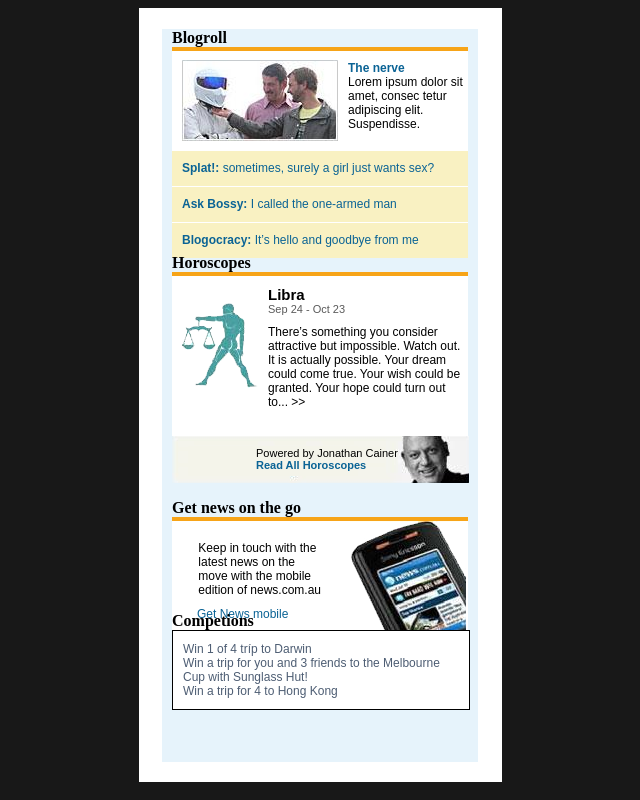
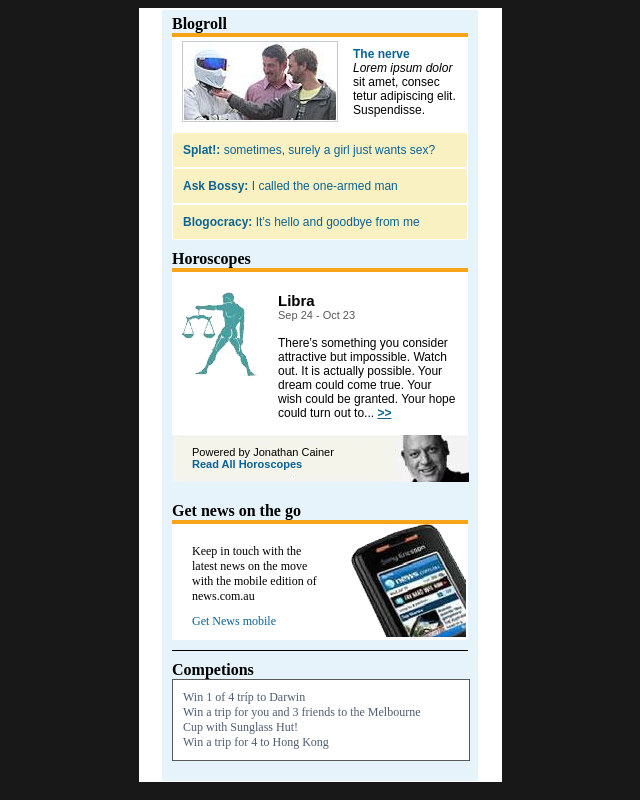
Before and after one commit to quocnva-09/quocnva-09.github.io, a website: page ex2/index.html in a window 1280 px wide. Shown: the whole page, without its empty margins (320-960 px from the left). Drawn offline with Linux system fonts and the light colour scheme.

Commit message:
fix baitap 2 ngay 2 tuan 1

```diff
--- a/ex2/assets/css/style.css
+++ b/ex2/assets/css/style.css
@@ -22,6 +22,13 @@ main{
 .mt-0{
   margin-top: 0;
 }
+.mt-5{
+  margin-top: 5px;
+}
+
+.mt-10{
+  margin-top: 10px;
+}
 /* End general css for all element in main-content */
 
 /* Wraping for main-content css */
@@ -30,14 +37,22 @@ main{
   flex-direction: column;
   align-items: center;
   width: 316px;
-  height: 733px;
+  min-height: 733px;
   background-color: #e6f3fb;
+}
+
+.hr-line{
+  width: auto;
+  border: none;
+  border-top: 1px solid #000;
+  margin: 10px 10px;
+  align-self: stretch;
 }
 
 /* Wraping for blog-content css */
 .blog-content{
   width: 296px;
-  height: 225px;
+  height: auto;
 }
 
 .blog-content h4{
@@ -49,7 +64,7 @@ main{
 
 .blog-detail{
   width: 296px;
-  height: 207px;
+  height: auto;
   background-color: #fff;
   border: none;
   border-top: 4px solid #f7a418;
@@ -62,7 +77,7 @@ main{
   display: flex;
   flex-direction: row;
   width: 100%;
-  height: 100px;
+  height: auto;
 }
 
 .blog-detail__pic{
@@ -73,69 +88,78 @@ main{
 
 .blog-detail__pic img{
   width: 156px;
-  height: 81px;
+  height: auto;
   margin: 0 10px;
 }
 
 .blog-detail__info{
-  margin: 10px 0;
+  margin: 10px 5px;
 }
 
-.blog-detail__info h4{
+.blog-detail__info a{
   color: #0a6395;
   font-size: 12px;
   font-family: Arial, Helvetica, sans-serif;
+  text-decoration: none;
+  font-weight: bold;
 }
 .blog-detail__info p{
   margin: 0;
 }
+
+.blog-detail__info span{
+  font-style: italic;
+}
+
 /* end wrapping for blog-detail__content-text */
 
 /* Wrapping for blog-detail__content-text */
 .blog-detail__text{
-  display: flex;
-  flex-direction: column;
-  justify-content: space-evenly;
-  background-color: #f9f1c2;
-  height: 107px;
+  height: auto;
   width: 100%;
 }
 
-.blog-detail__text hr{
-  border: none;
-  border-top: 1px solid #fff;
+.blog-detail__links{
+  height: auto;
   width: 100%;
-  margin: 0;
+  margin-top: 5px;
 }
 
-.blog-detail__text p{
+.blog-detail__links a{
   color: #0a6395;
-  margin: 0 10px;
+  margin: 0;
+  background-color: #f9f1c2;
+  border: 1px solid #fff;
+  padding: 10px;
+  text-decoration: none;
+  display: block;
 }
 
-.blog-detail__text span{
+.blog-detail__links span{
   font-weight: bold;
 }
-/* end wrapping for blog-detail-text */
+/* end wrapping for blog-detail-links */
 
 /* Wrapping css horoscopes */
 .blog-detail__content--horoscopes{
-  height: 140px;
+  height: auto;
 }
 
 .blog-detail__pic--horoscopes{
   display: flex;
-  align-items: center;
-  height: 140px;
+  align-items: flex-start;
+  height: auto;
+  margin-top: 20px;
 }
 
 .blog-detail__pic--horoscopes img{
   width: 76px;
-  height: 85px;
+  height: auto;
 }
 
 .blog-detail__info--horoscopes{
-  height: 140px;
+  height: auto;
+  margin: 20px 10px 0;
 }
 
 .blog-detail__info--horoscopes h4{
@@ -154,74 +178,83 @@ main{
 }
 
 .blog-detail__info--horoscopes p{
-  margin: 10px 0 0;
+  margin: 15px 0;
+}
+
+.blog-detail__info--horoscopes a{
+  color: #0a6395;
+  text-decoration: underline;
 }
 
 .blog-detail__footer-img{
   padding: 0;
   width: 297px;
-  height: 47px;
+  height: auto;
   display: flex;
   justify-content: center;
   margin: 0;
   margin-top: auto;
+  position: relative;
 }
 
 .blog-detail__footer-img img{
+  display: block;
   padding: 0;
   width: 297px;
-  height: 47px;
+  height: auto;
 }
 
 .blog-detail__footer-text {
   position: absolute;
-  left: 45%;
-  width: 142px;
+  left: 20px;
   font-size: 11px;
 }
 
-.blog-detail__footer-text span{
+.blog-detail__footer-text a{
   font-weight: bold;
+  text-decoration: none;
   color: #0a6395;
+  pointer-events: auto;
+  display: block;
 }
 /*End of wrapping css horoscopes */
 
 /* Wrapping for blog-detail--news */
 .blog-content--news{
   margin-top:20px;
-  height: 113px;
+  height: auto;
 }
 
 .blog-detail--news{
   display: flex;
   flex-direction: row;
-  height: 113px;
+  height: auto;
 }
 
 .blog-detail__content--news{
-  width: 119px;
   display:flex;
   flex-direction: column;
-  align-items: center;
-  width:60%;
+  align-items: flex-start;
+  width: 60%;
+  font-family: 'Times New Roman', Times, serif;
 }
 
 .blog-detail__content--news p{
-  margin-top:20px;
+  margin: 20px 20px 10px;
   width: 125px;
-  height: 54px;
+  height: auto;
 }
 
 .blog-detail__content--news a{
   color: #0a6395;
   text-decoration: none;
   align-self: flex-start;
-  margin-left: 25px;
+  margin-left: 20px;
 }
 
 .blog-detail__img{
   width: 116px;
-  height: 113px;
+  height: auto;
   align-self: center;
   margin: 0;
 }
@@ -229,14 +262,17 @@ main{
 
 /* Start blog-content-competions */
 .blog-content--competions{
-  height: 91px;
+  height: auto;
+  margin-bottom: 20px;
 }
 
 .blog-detail--competions{
-  height: 78px;
-  border:#000 1px solid;
+  height: auto;
+  border:#595959 1px solid;
   display: flex;
   justify-content: space-around;
+  font-family: 'Times New Roman', Times, serif;
+  padding: 10px 0;
 }
 
 .blog-detail__text--competions p{
--- a/ex2/index.html
+++ b/ex2/index.html
@@ -12,33 +12,30 @@
 <body>
   <main>
     <section class="main-content">
-
       <div class="blog-content">
-        <h4 class="mt-0">Blogroll</h4>
+        <h4 class="mt-5">Blogroll</h4>
         <div class="blog-detail">
           <div class="blog-detail__content">
             <figure class="blog-detail__pic">
               <img src="assets/images/img-blogroll.png" alt="Picture of Blogroll">
             </figure>
             <div class="blog-detail__info">
-              <h4 class="mt-0">The nerve</h4>
-              <p>Lorem ipsum dolor
+              <a class="mt-0" href="#">The nerve</a>
+              <p><span>Lorem ipsum dolor</span>
                 sit amet, consec
                 tetur adipiscing elit.
                 Suspendisse.</p>
             </div>
           </div>
-          <div class="blog-detail__text">
-            <p><span>Splat!:</span> sometimes, surely a girl just wants sex?</p>
-            <hr>
-            <p><span>Ask Bossy:</span> I called the one-armed man</p>
-            <hr>
-            <p><span>Blogocracy:</span> It’s hello and goodbye from me</p>
+          <div class="blog-detail__links">
+            <a href="#"><span>Splat!:</span> sometimes, surely a girl just wants sex?</a>
+            <a href="#"><span>Ask Bossy:</span> I called the one-armed man</a>
+            <a href="#"><span>Blogocracy:</span> It’s hello and goodbye from me</a>
           </div>
         </div>
       </div>
 
-      <div class="blog-content">
+      <div class="blog-content mt-10">
         <h4 class="mt-0">Horoscopes</h4>
         <div class="blog-detail">
           <div class="blog-detail__content blog-detail__content--horoscopes">
@@ -53,14 +50,14 @@
                 It is actually possible. Your dream
                 could come true. Your wish could be
                 granted. Your hope could turn out
-                to... >></p>
+                to... <a href="#">>></a></p>
             </div>
           </div>
           <figure class="blog-detail__footer-img">
             <img src="assets/images/bg-jonathan-cainer.png" alt="Picture of Jonathan Cainer">
             <p class="blog-detail__footer-text">
               Powered by Jonathan Cainer
-              <span>Read All Horoscopes</span>
+              <a href="#">Read All Horoscopes</a>
             </p>
           </figure>
         </div>
@@ -82,6 +79,8 @@
         </div>
       </div>
 
+      <hr class="hr-line">
+
       <div class="blog-content blog-content--competions">
         <h4 class="mt-0">Competions</h4>
         <div class="blog-detail blog-detail--competions">
```
